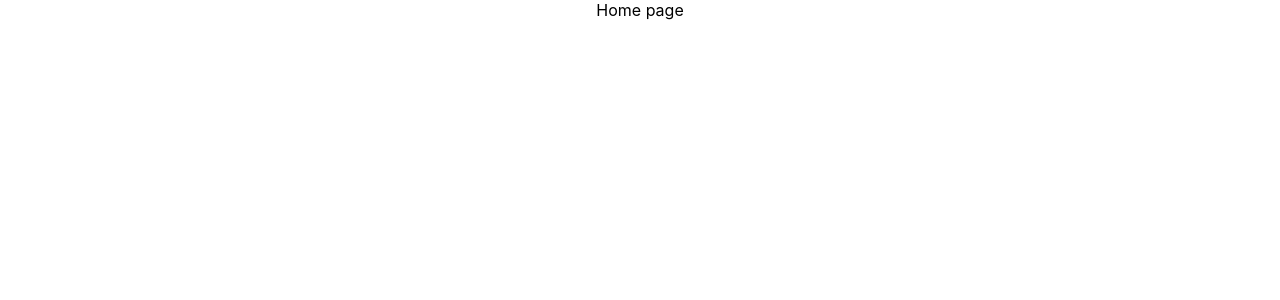
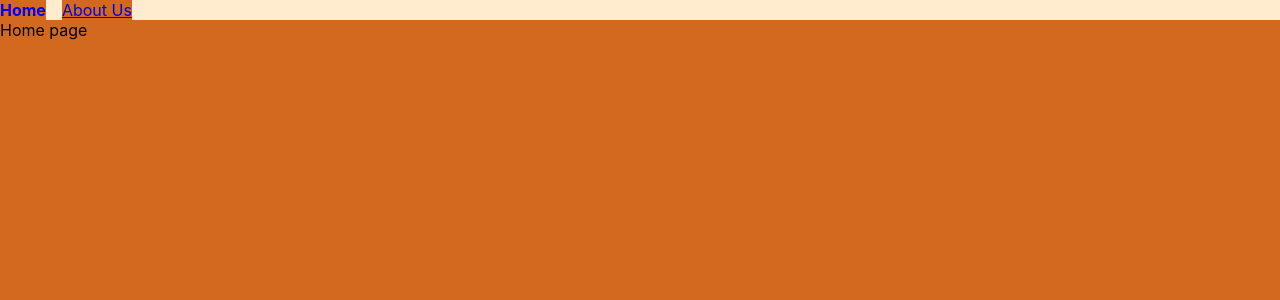
Before and after one commit to thanmaisai-asc/React, a React (Create React App) app in the folder prj2/: page / in a window 1280 px wide. Shown: the top 300 px of the page. Built offline with nearby package versions, Linux system fonts and the light colour scheme.

Commit message:
adding styling to links

```diff
--- a/prj2/src/App.css
+++ b/prj2/src/App.css
@@ -1,38 +1,8 @@
-.App {
-  text-align: center;
+*{
+  background-color: chocolate;
 }
 
-.App-logo {
-  height: 40vmin;
-  pointer-events: none;
+#nav{
+  background-color: blanchedalmond;
+  height: 50px;
 }
-
-@media (prefers-reduced-motion: no-preference) {
-  .App-logo {
-    animation: App-logo-spin infinite 20s linear;
-  }
-}
-
-.App-header {
-  background-color: #282c34;
-  min-height: 100vh;
-  display: flex;
-  flex-direction: column;
-  align-items: center;
-  justify-content: center;
-  font-size: calc(10px + 2vmin);
-  color: white;
-}
-
-.App-link {
-  color: #61dafb;
-}
-
-@keyframes App-logo-spin {
-  from {
-    transform: rotate(0deg);
-  }
-  to {
-    transform: rotate(360deg);
-  }
-}
--- a/prj2/src/App.js
+++ b/prj2/src/App.js
@@ -1,20 +1,21 @@
-import logo from './logo.svg';
 import './App.css';
 import Home from './components/Home';
-import {Routes,Route} from 'react-router-dom'
+import { Routes, Route } from 'react-router-dom'
 import About from './components/About';
+import Navbar from './components/Navbar';
 
 function App() {
   return (
     <div className="App">
+      <Navbar />
 
-    <Routes>
-      {/* add two more pages */}
-      <Route path='/' element = {<Home/>}></Route>
-      <Route path='/about' element = {<About/>}></Route>
+      <Routes>
+        {/* add two more pages */}
+        <Route path='/' element={<Home />}></Route>
+        <Route path='/about' element={<About />}></Route>
 
-    </Routes>
-  </div>
+      </Routes>
+    </div>
   );
 }
 
--- /dev/null
+++ b/prj2/src/components/Navbar.js
@@ -0,0 +1,12 @@
+import React from 'react'
+import { Link } from 'react-router-dom'
+import { NavLink } from 'react-router-dom'
+
+export default function Navbar() {
+  return (
+    <nav>
+        <NavLink to='/'>Home</NavLink>
+        <NavLink to='/about'>About Us</NavLink>
+    </nav>
+  )
+}
--- a/prj2/src/index.css
+++ b/prj2/src/index.css
@@ -5,9 +5,23 @@ body {
     sans-serif;
   -webkit-font-smoothing: antialiased;
   -moz-osx-font-smoothing: grayscale;
+  background-color: chocolate;
 }
 
 code {
   font-family: source-code-pro, Menlo, Monaco, Consolas, 'Courier New',
     monospace;
 }
+
+nav a{
+  margin-right: 16px;
+}
+
+nav a.active{
+  text-decoration: none;
+  font-weight: bolder;
+}
+
+nav{
+  background-color: blanchedalmond;
+}
```
